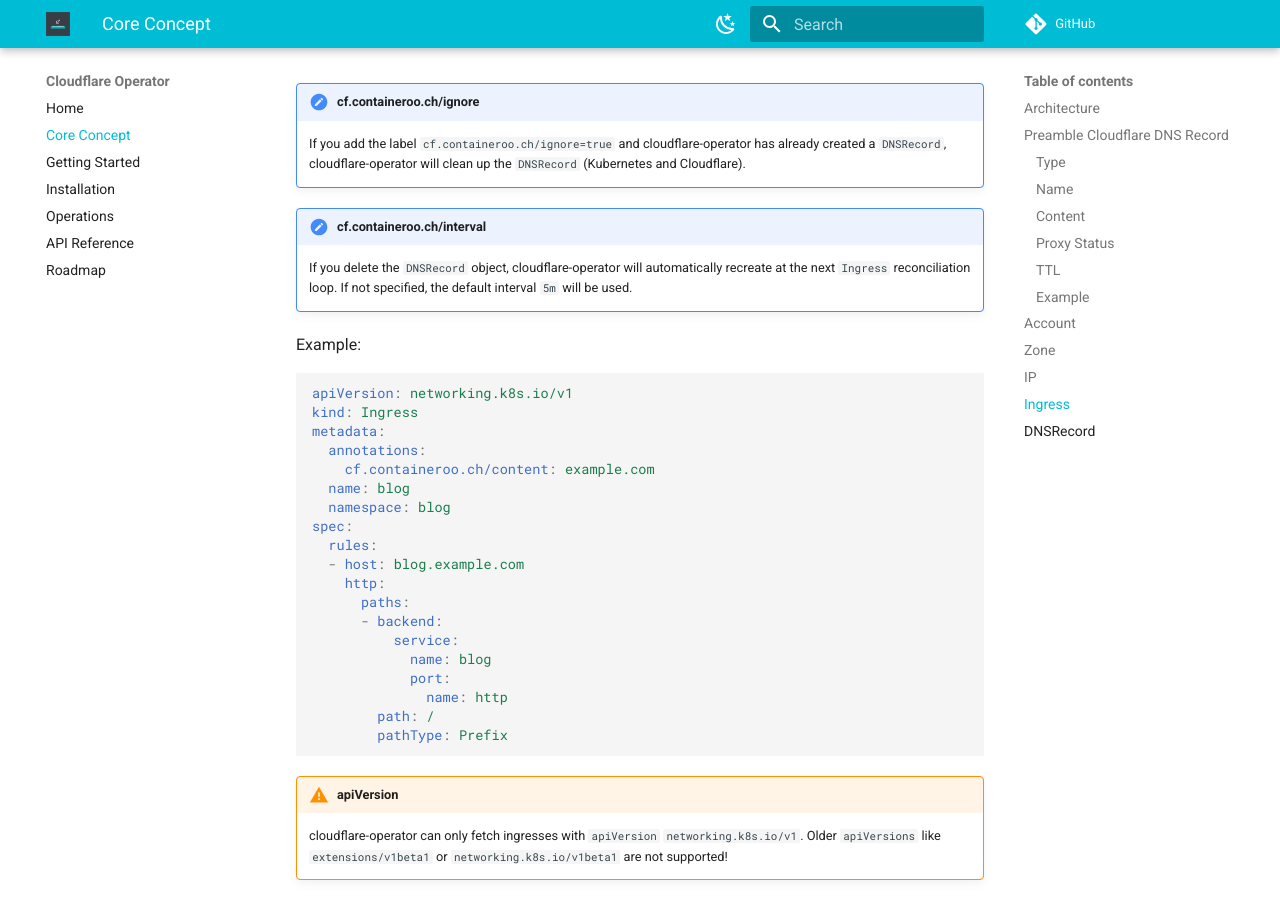
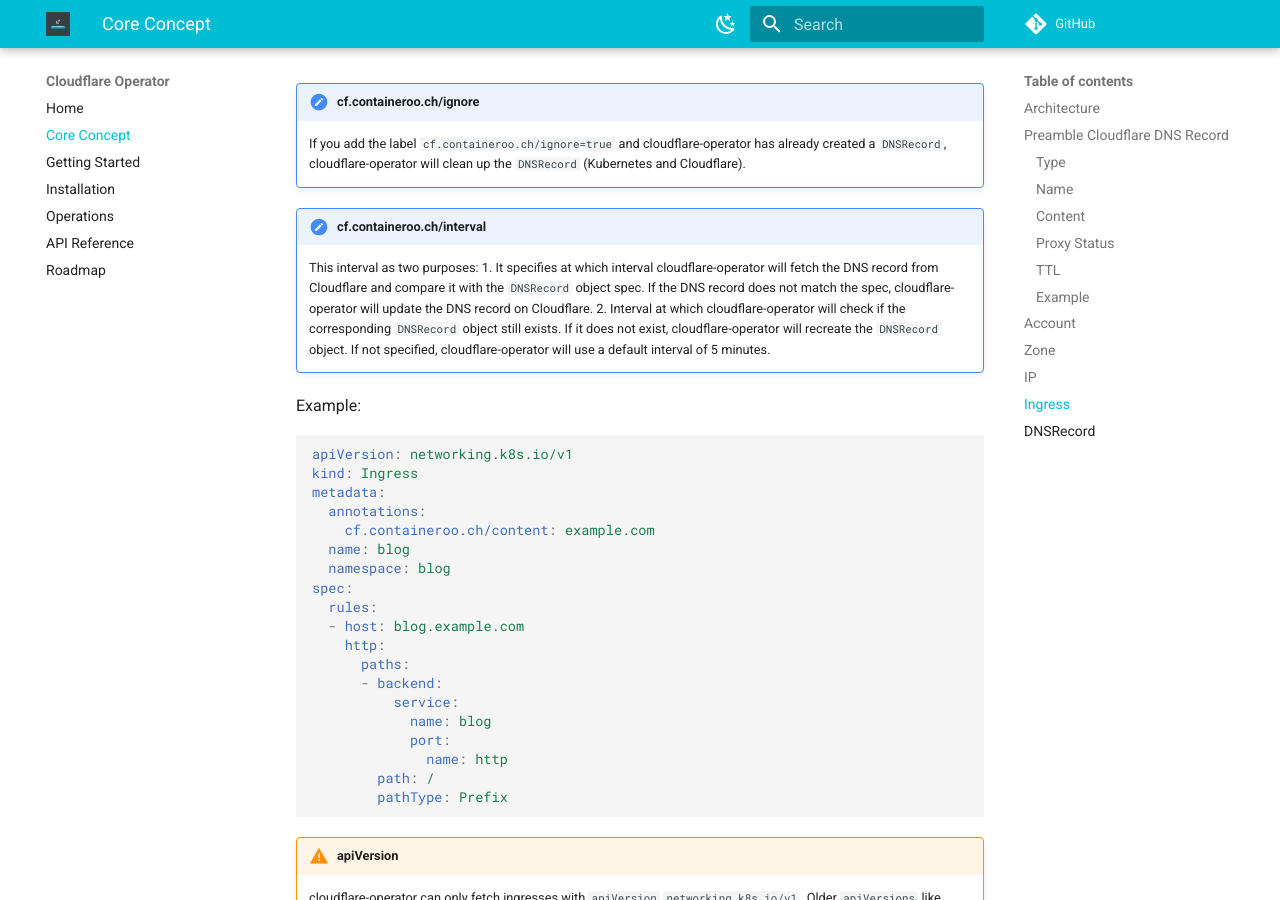
Before and after one commit to containeroo/cloudflare-operator, an MkDocs documentation site: the page built from docs/content/core_concept.md, in a window 1280 px wide and 900 px high, scrolled down 6156 px. Built offline with MkDocs 1.6.1 and Material for MkDocs 9.7.7, drawn with Linux system fonts in a browser that asks for light colours; comment, search, counter and statistics services are not loaded.

Commit message:
docs: Clarify interval behavoir

```diff
--- a/docs/content/core_concept.md
+++ b/docs/content/core_concept.md
@@ -213,7 +213,10 @@ The following annotations are supported:
     If you add the label `cf.containeroo.ch/ignore=true` and cloudflare-operator has already created a `DNSRecord`, cloudflare-operator will clean up the `DNSRecord` (Kubernetes and Cloudflare).
 
 !!! note "cf.containeroo.ch/interval"
-    If you delete the `DNSRecord` object, cloudflare-operator will automatically recreate at the next `Ingress` reconciliation loop. If not specified, the default interval `5m` will be used.
+    This interval as two purposes:
+    1. It specifies at which interval cloudflare-operator will fetch the DNS record from Cloudflare and compare it with the `DNSRecord` object spec. If the DNS record does not match the spec, cloudflare-operator will update the DNS record on Cloudflare.
+    2. Interval at which cloudflare-operator will check if the corresponding `DNSRecord` object still exists. If it does not exist, cloudflare-operator will recreate the `DNSRecord` object.
+    If not specified, cloudflare-operator will use a default interval of 5 minutes.
 
 Example:
 
```
